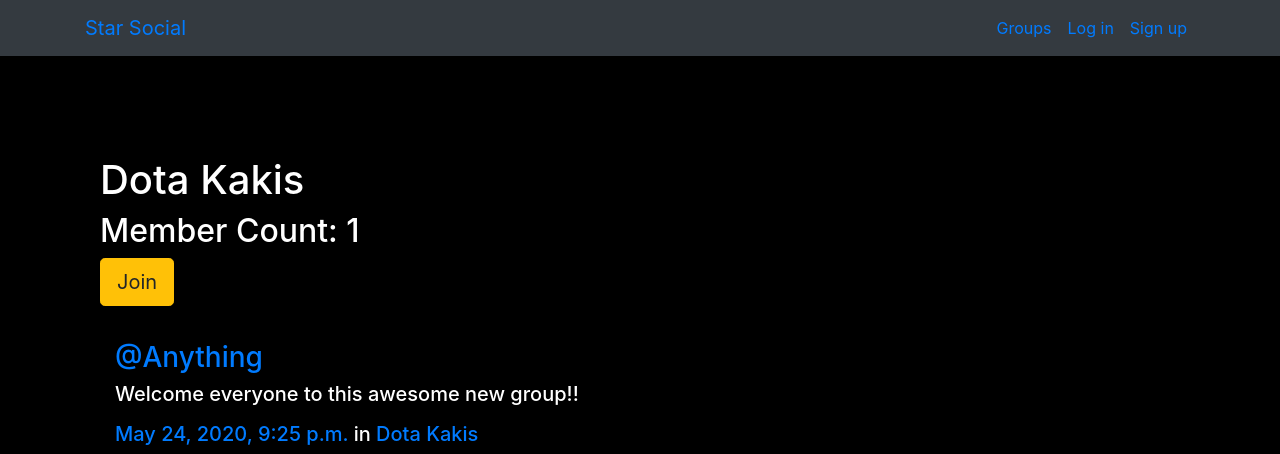
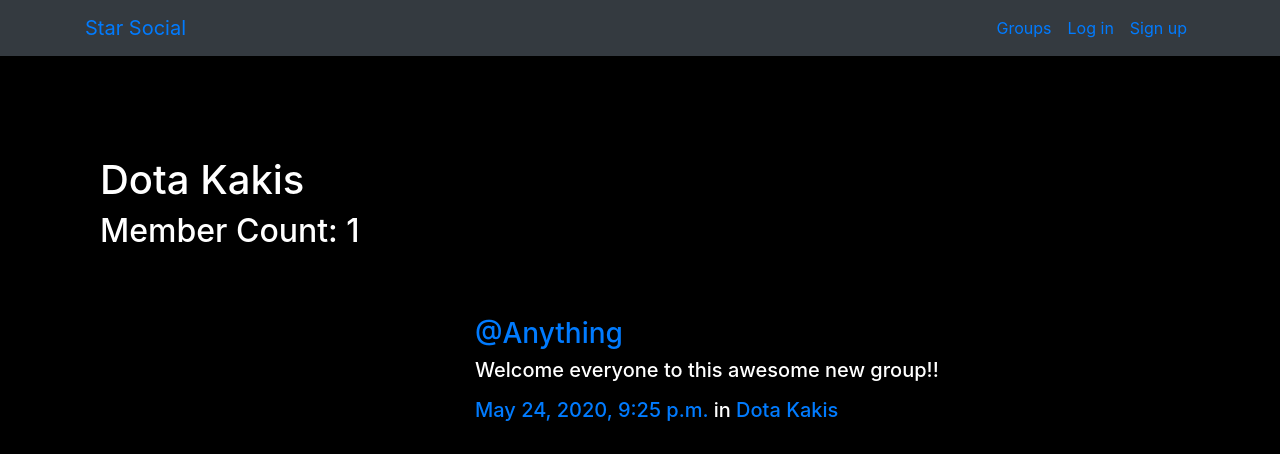
Before and after one commit to MasqueCrow/Social-Project, a Django app: a page that uses simplesocial/groups/templates/groups/group_detail.html in a window 1280 px wide. Shown: the top 454 px of the page. Run offline with Django 3.2, Linux system fonts and the light colour scheme; data comes from the database, SQL or seed files in the repository; both versions use the stored data as it was after the commit; a map, chart or similar area stays blank; some libraries are stand-ins or nearby versions.

Commit message:
only show buttons if user is logged in bug in list group

```diff
--- a/simplesocial/groups/templates/groups/group_detail.html
+++ b/simplesocial/groups/templates/groups/group_detail.html
@@ -3,8 +3,11 @@
 
 <h1> {{ group.name }}</h1>
 <h2>Member Count: {{group.members.count}}</h2>
+<br/>
 
+{% if user.is_authenticated %}
 <div class="content">
+
   {% if user in group.members.all %}
   <a href="{% url 'groups:leave' slug=group.slug %}" class='btn btn-lg btn-fill btn-warning'>
     <span class="glyphicon glyphicon-remove-circle">Leave</span>
@@ -16,10 +19,12 @@
   {% endif %}
 </div>
 
+{% endif %}
+
 {%endblock%}
 
 {% block group_content %}
-<div class="col-md-8">
+<div class="col-md-8 offset-md-4">
     {% if group.posts.count == 0 %}
     <h2>No posts in this group yet!</h2>
     {% else %}
```
Also changed, not shown: simplesocial/db.sqlite3.
